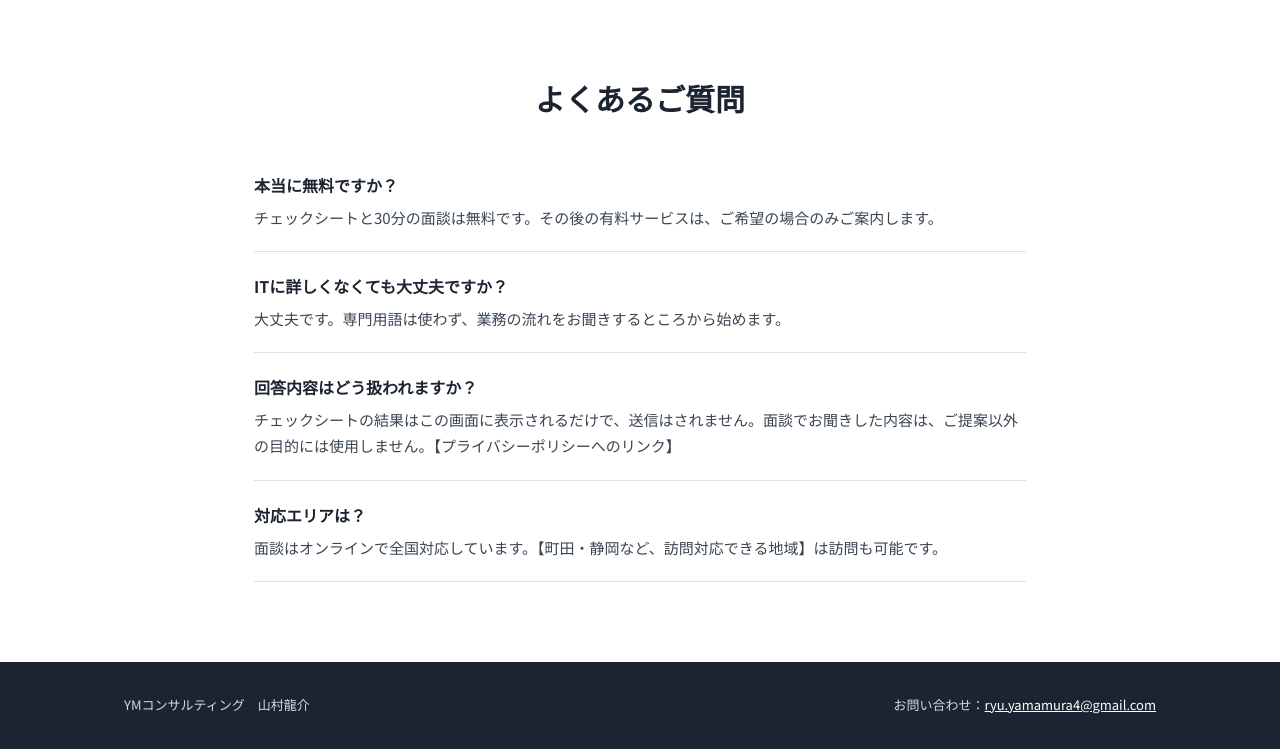
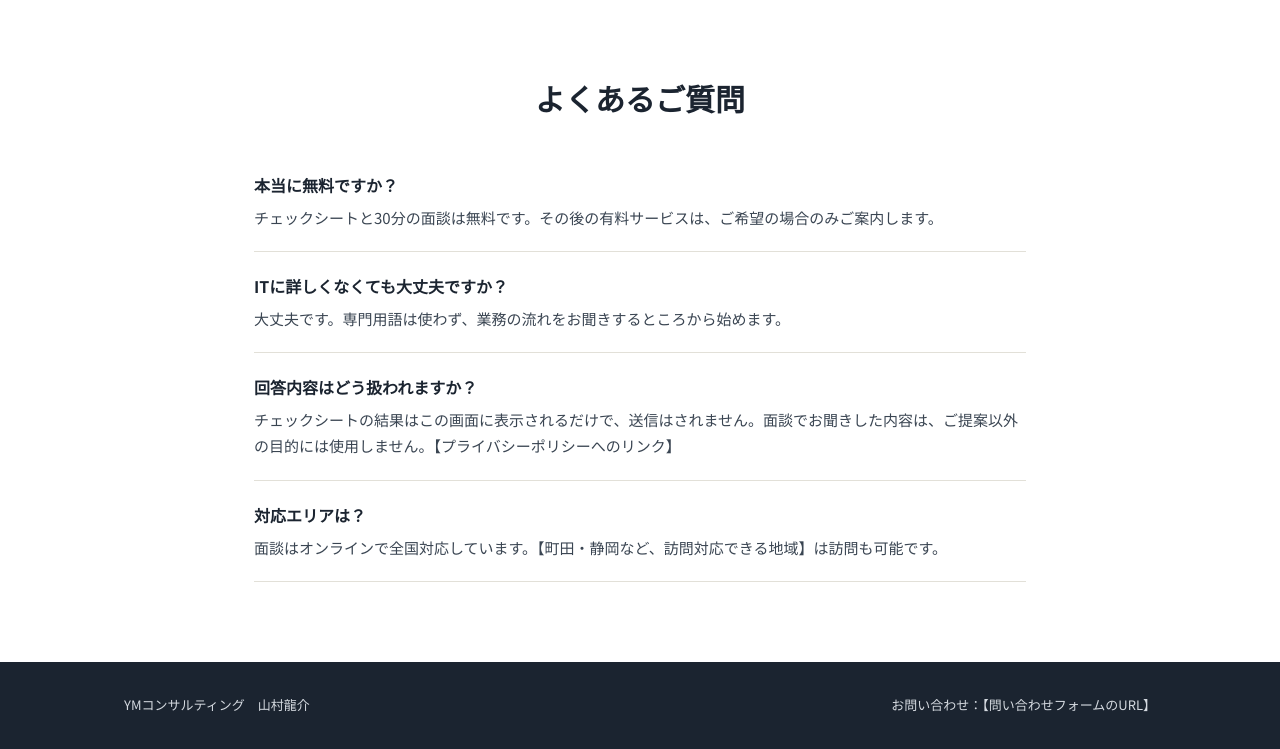
Before and after one commit to ryuyama-web/automation-check-lp, a plain HTML site: page index.html in a window 1280 px wide. Shown: the part 6493-7242 px from the top of the page. Drawn offline with Linux system fonts and the light colour scheme.

Commit message:
フッターのメールアドレスを問い合わせフォームの差し込み箇所に変更
メールアドレスの公開による迷惑メールを避けるため。
フォームのURLが決まり次第リンクにする。

Co-Authored-By: Claude Opus 5.5 <noreply@anthropic.com>
Claude-Session: https://claude.ai/code/session_01W51B9iG5D4y9THY38oEfbN

```diff
--- a/index.html
+++ b/index.html
@@ -246,7 +246,8 @@
   <footer class="site-footer">
     <div class="container footer-inner">
       <span>YMコンサルティング　山村龍介</span>
-      <span>お問い合わせ：<a href="mailto:ryu.yamamura4@gmail.com" class="footer-link">ryu.yamamura4@gmail.com</a></span>
+      <!-- フォームURLが決まったら <a href="フォームのURL" class="footer-link" target="_blank" rel="noopener">お問い合わせフォーム</a> に置き換える -->
+      <span>お問い合わせ：【問い合わせフォームのURL】</span>
     </div>
   </footer>
 
```
